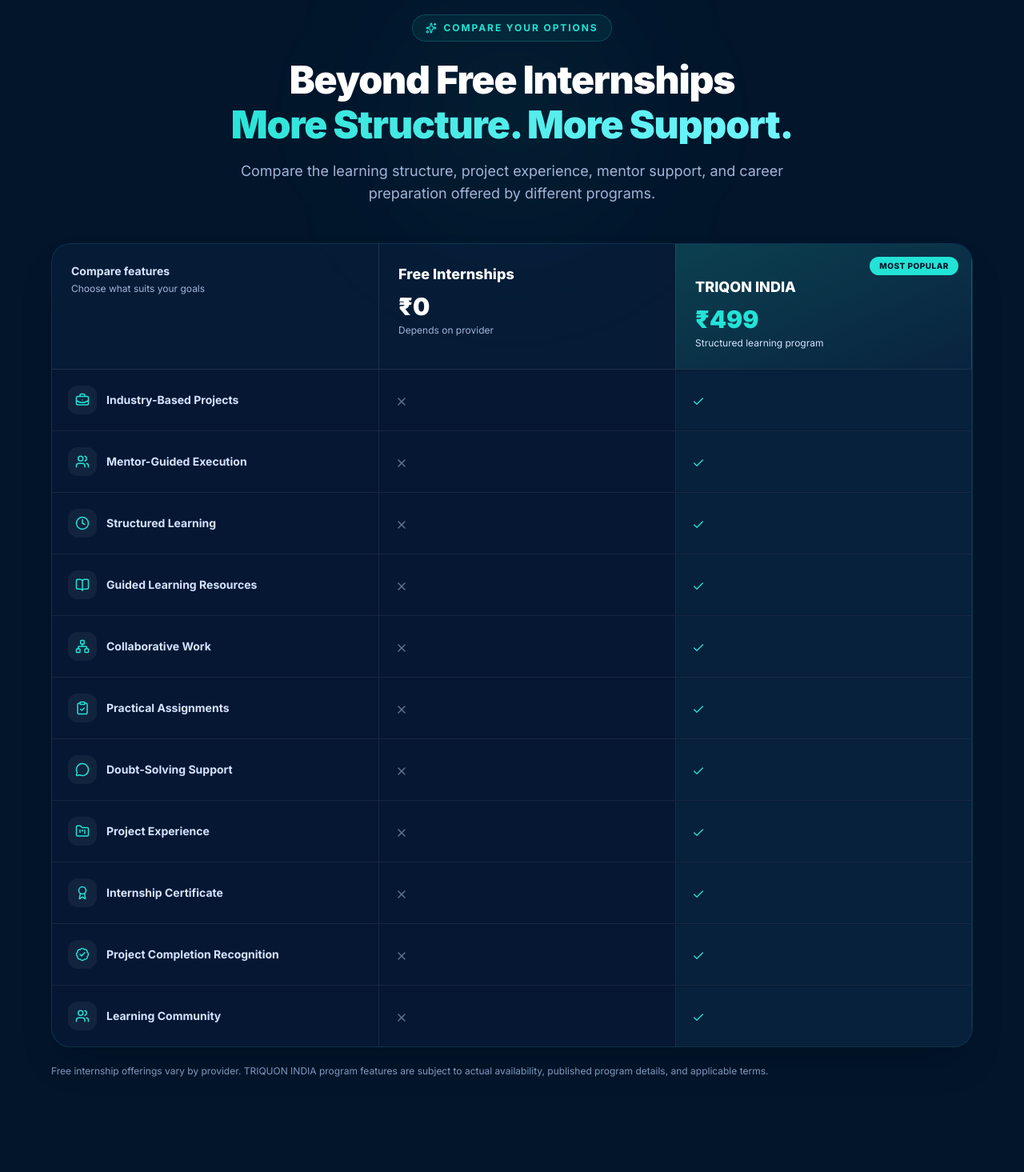
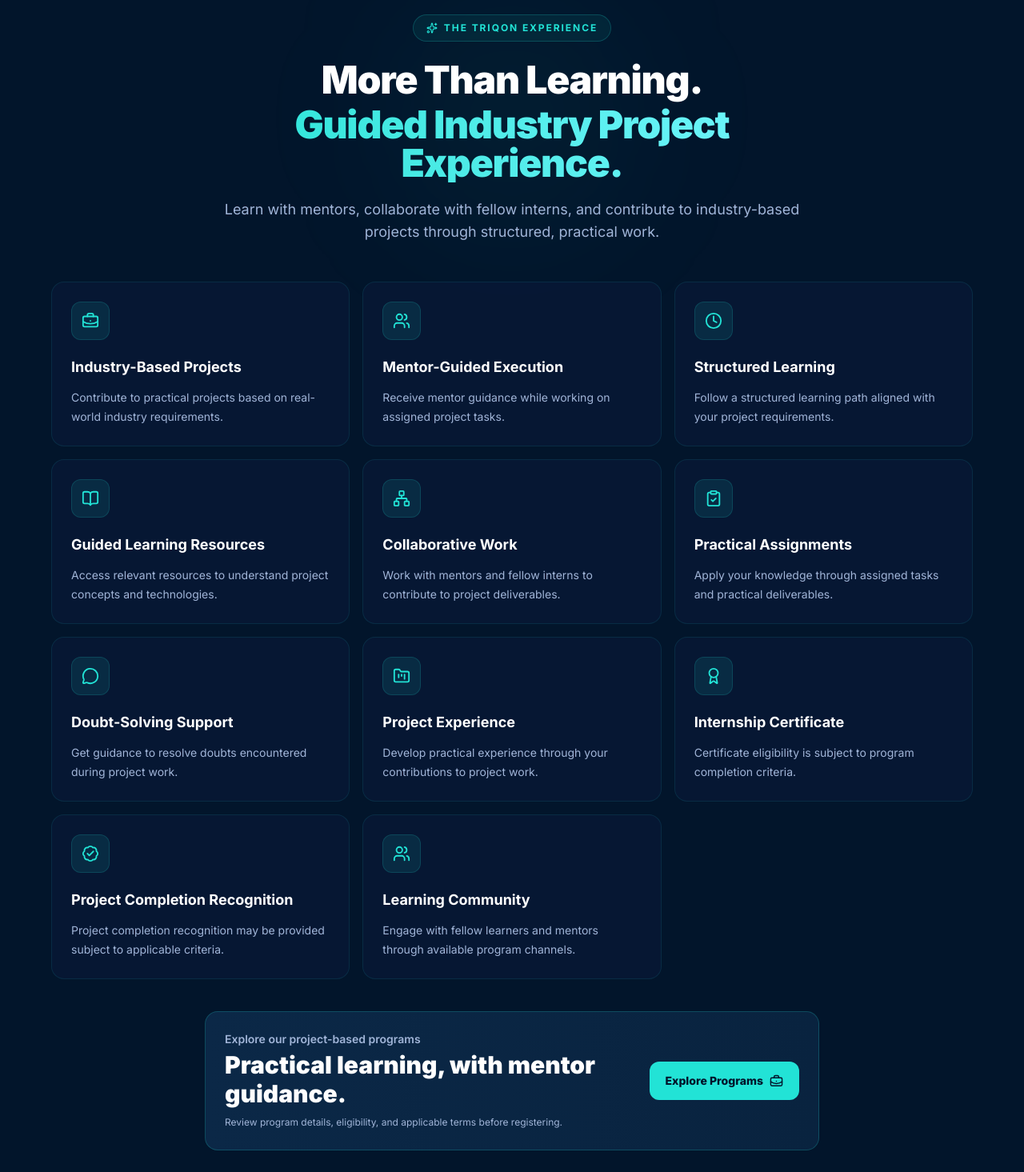
Before and after one commit to Ashutosh-JSL/TRIQON, a Next.js app: page / in a window 1280 px wide. Shown: the part 5580-7045 px from the top of the page at 80% size. Built offline with nearby package versions, Linux system fonts and the light colour scheme.

Commit message:
18-10-2026 updated

```diff
--- a/src/components/Hero/ComparisonSection.tsx
+++ b/src/components/Hero/ComparisonSection.tsx
@@ -1,112 +1,143 @@
-
 "use client";
 
 import { motion } from "framer-motion";
-import { Check, X } from "lucide-react";
+import {
+  BriefcaseBusiness,
+  Users,
+  Clock,
+  BookOpen,
+  Network,
+  ClipboardCheck,
+  MessageCircle,
+  FolderKanban,
+  Award,
+  BadgeCheck,
+} from "lucide-react";
 import { comparisons, fadeUp } from "./hero-data";
 import { SectionLabel } from "./HeroUI";
 
 export default function ComparisonSection() {
   return (
-    <section id="comparison" className="relative bg-[#02152B] px-4 py-20 sm:px-6 sm:py-24">
-      <div className="pointer-events-none absolute left-1/2 top-20 h-72 w-72 -translate-x-1/2 rounded-full bg-[#22E3D6]/5 blur-[100px]" />
+    <section
+      id="comparison"
+      className="relative overflow-hidden bg-[#02152B] px-4 py-16 sm:px-6 sm:py-20 lg:py-24"
+    >
+      {/* Background glow */}
+      <div
+        aria-hidden="true"
+        className="pointer-events-none absolute left-1/2 top-20 h-72 w-72 -translate-x-1/2 rounded-full bg-[#22E3D6]/5 blur-[100px]"
+      />
 
-      <motion.div initial="hidden" whileInView="visible" viewport={{ once: true, amount: 0.2 }} variants={fadeUp} transition={{ duration: 0.6 }} className="relative mx-auto max-w-3xl text-center">
-        <SectionLabel>Compare your options</SectionLabel>
+      {/* Section heading */}
+      <motion.div
+        initial="hidden"
+        whileInView="visible"
+        viewport={{ once: true, amount: 0.2 }}
+        variants={fadeUp}
+        transition={{ duration: 0.6 }}
+        className="relative mx-auto max-w-3xl text-center"
+      >
+        <SectionLabel>THE TRIQON EXPERIENCE</SectionLabel>
+
         <h2 className="mt-6 text-3xl font-black tracking-tight sm:text-4xl lg:text-5xl">
-          Beyond Free Internships
+          More Than Learning.
           <span className="mt-2 block bg-gradient-to-r from-[#22E3D6] to-[#72F7FF] bg-clip-text text-transparent">
-            More Structure. More Support.
+            Guided Industry Project Experience.
           </span>
         </h2>
+
         <p className="mt-5 text-base leading-7 text-[#A1B5D8] sm:text-lg">
-          Compare the learning structure, project experience, mentor support,
-          and career preparation offered by different programs.
+          Learn with mentors, collaborate with fellow interns, and contribute
+          to industry-based projects through structured, practical work.
         </p>
       </motion.div>
 
-      <div className="mx-auto mt-12 max-w-6xl">
-        <div className="sticky top-0 z-30 grid grid-cols-2 gap-3 border-b border-white/10 bg-[#02152B]/95 py-3 backdrop-blur-xl lg:hidden">
-          <div className="rounded-2xl border border-white/10 bg-slate-100 p-4 text-[#10233D]">
-            <p className="text-sm font-bold">Free Internships</p>
-            <p className="mt-1 text-2xl font-black">₹0</p>
-            <p className="mt-1 text-xs text-slate-500">Varies by provider</p>
-          </div>
-          <div className="rounded-2xl border border-[#22E3D6]/50 bg-gradient-to-br from-[#0B4050] to-[#09233F] p-4">
-            <span className="text-[10px] font-extrabold uppercase tracking-wider text-[#22E3D6]">Most Popular</span>
-            <p className="mt-1 text-sm font-bold">TRIQON INDIA</p>
-            <p className="mt-1 text-2xl font-black text-[#22E3D6]">₹499</p>
-          </div>
+      {/* Program benefits */}
+      <div className="relative mx-auto mt-12 grid max-w-6xl gap-4 sm:grid-cols-2 lg:grid-cols-3">
+        {comparisons.map((item, index) => {
+          const Icon = item.icon;
+
+          return (
+            <motion.article
+              key={item.title}
+              initial={{
+                opacity: 0,
+                y: 18,
+              }}
+              whileInView={{
+                opacity: 1,
+                y: 0,
+              }}
+              viewport={{
+                once: true,
+                amount: 0.1,
+              }}
+              transition={{
+                duration: 0.45,
+                delay: (index % 3) * 0.08,
+              }}
+              className="group relative overflow-hidden rounded-2xl border border-[#22E3D6]/10 bg-[rgba(9,24,55,0.75)] p-5 transition-all duration-300 hover:-translate-y-1 hover:border-[#22E3D6]/35 hover:bg-[#0A2340] sm:p-6"
+            >
+              {/* Hover accent */}
+              <div
+                aria-hidden="true"
+                className="absolute inset-x-0 top-0 h-px bg-gradient-to-r from-transparent via-[#22E3D6]/50 to-transparent opacity-0 transition-opacity duration-300 group-hover:opacity-100"
+              />
+
+              <div className="flex h-12 w-12 items-center justify-center rounded-xl border border-[#22E3D6]/15 bg-[#22E3D6]/10 text-[#22E3D6] transition-transform duration-300 group-hover:scale-105">
+                <Icon size={22} />
               </div>
 
-        <div className="mt-5 space-y-4 lg:hidden">
-          {comparisons.map((item, index) => {
-            const Icon = item.icon;
-            return (
-              <motion.article key={item.title} initial="hidden" whileInView="visible" viewport={{ once: true, amount: 0.08 }} variants={fadeUp} transition={{ duration: 0.35, delay: (index % 3) * 0.04 }} className="overflow-hidden rounded-2xl border border-[#22E3D6]/10 bg-[rgba(9,24,55,0.75)]">
-                <div className="flex items-center gap-3 border-b border-white/10 px-4 py-4">
-                  <span className="flex h-9 w-9 items-center justify-center rounded-xl bg-[#22E3D6]/10 text-[#22E3D6]"><Icon size={18} /></span>
-                  <h3 className="text-sm font-bold text-white">{item.title}</h3>
-                </div>
-                <div className="grid grid-cols-2">
-                  <div className="p-4">
-                    <p className="mb-2 flex items-center gap-1.5 text-[10px] font-bold uppercase tracking-wider text-[#A1B5D8]"><X size={13} /> Free</p>
-                    <p className="text-sm leading-6 text-[#A1B5D8]">{item.free}</p>
-                  </div>
-                  <div className="border-l border-[#22E3D6]/15 bg-[#22E3D6]/[0.06] p-4">
-                    <p className="mb-2 flex items-center gap-1.5 text-[10px] font-bold uppercase tracking-wider text-[#22E3D6]"><Check size={13} /> TRIQON</p>
-                    <p className="text-sm font-semibold leading-6 text-[#D4E3FF]">{item.triqon}</p>
-                  </div>
-                </div>
+              <h3 className="mt-5 text-lg font-bold text-white">
+                {item.title}
+              </h3>
+
+              <p className="mt-3 text-sm leading-6 text-[#A1B5D8]">
+                {item.description}
+              </p>
             </motion.article>
           );
         })}
       </div>
 
-        <div className="hidden overflow-hidden rounded-3xl border border-[#22E3D6]/15 bg-[rgba(9,24,55,0.75)] shadow-2xl shadow-black/20 lg:block">
-          <div className="grid grid-cols-[1.1fr_1fr_1fr] border-b border-white/10 bg-[#071C36]/95">
-            <div className="p-6">
-              <p className="text-sm font-bold text-[#D4E3FF]">Compare features</p>
-              <p className="mt-1 text-xs text-[#A1B5D8]">Choose what suits your goals</p>
-            </div>
-            <div className="border-l border-white/10 p-6">
-              <h3 className="text-lg font-extrabold">Free Internships</h3>
-              <p className="mt-2 text-3xl font-black">₹0</p>
-              <p className="mt-1 text-xs text-[#A1B5D8]">Depends on provider</p>
-            </div>
-            <div className="relative border-x border-[#22E3D6]/20 bg-gradient-to-br from-[#0B4050] to-[#09233F] p-6">
-              <span className="absolute right-4 top-4 rounded-full bg-[#22E3D6] px-3 py-1 text-[10px] font-extrabold uppercase tracking-wider text-[#02152B]">Most Popular</span>
-              <h3 className="mt-4 text-lg font-extrabold">TRIQON INDIA</h3>
-              <p className="mt-2 text-3xl font-black text-[#22E3D6]">₹499</p>
-              <p className="mt-1 text-xs text-[#D4E3FF]">Structured learning program</p>
-            </div>
+      {/* Fee information */}
+      <motion.div
+        initial="hidden"
+        whileInView="visible"
+        viewport={{ once: true, amount: 0.2 }}
+        variants={fadeUp}
+        className="relative mx-auto mt-10 flex max-w-3xl flex-col items-center justify-between gap-5 rounded-2xl border border-[#22E3D6]/20 bg-gradient-to-r from-[#0B2847] to-[#09233F] p-6 text-center sm:flex-row sm:text-left"
+      >
+        <div>
+          <p className="text-sm font-semibold text-[#A1B5D8]">
+            Explore our project-based programs
+          </p>
+
+          <p className="mt-1 text-2xl font-black text-white sm:text-3xl">
+            Practical learning, with mentor guidance.
+          </p>
+
+          <p className="mt-2 text-xs leading-5 text-[#A1B5D8]">
+            Review program details, eligibility, and applicable terms before
+            registering.
+          </p>
         </div>
 
-          {comparisons.map((item, index) => {
-            const Icon = item.icon;
-            return (
-              <motion.div key={item.title} initial={{ opacity: 0, y: 10 }} whileInView={{ opacity: 1, y: 0 }} viewport={{ once: true, amount: 0.08 }} transition={{ duration: 0.3, delay: (index % 4) * 0.035 }} className={`grid grid-cols-[1.1fr_1fr_1fr] ${index !== comparisons.length - 1 ? "border-b border-white/[0.07]" : ""}`}>
-                <div className="flex items-center gap-3 p-5">
-                  <span className="flex h-9 w-9 shrink-0 items-center justify-center rounded-xl bg-white/[0.05] text-[#22E3D6]"><Icon size={18} /></span>
-                  <span className="text-sm font-bold text-[#D4E3FF]">{item.title}</span>
-                </div>
-                <div className="flex items-center border-l border-white/[0.07] p-5">
-                  <div className="flex items-start gap-2.5"><X size={16} className="mt-1 shrink-0 text-slate-500" /><p className="text-sm leading-6 text-[#A1B5D8]">{item.free}</p></div>
-                </div>
-                <div className="flex items-center border-x border-[#22E3D6]/10 bg-[#22E3D6]/[0.045] p-5">
-                  <div className="flex items-start gap-2.5"><Check size={16} className="mt-1 shrink-0 text-[#22E3D6]" /><p className="text-sm font-semibold leading-6 text-[#D4E3FF]">{item.triqon}</p></div>
-                </div>
+        <a
+          href="/contact"
+          className="inline-flex min-h-12 shrink-0 items-center justify-center gap-2 rounded-xl bg-[#22E3D6] px-5 py-3 text-sm font-extrabold text-[#02152B] transition hover:bg-[#72F7FF] active:scale-[0.98]"
+        >
+          Explore Programs
+          <BriefcaseBusiness size={17} />
+        </a>
       </motion.div>
-            );
-          })}
-        </div>
 
-        <p className="mt-5 text-xs leading-5 text-[#8198BD]">
-          Free internship offerings vary by provider. TRIQUON INDIA program
-          features are subject to actual availability, published program details,
-          and applicable terms.
+      <p className="relative mx-auto mt-6 max-w-3xl text-center text-xs leading-5 text-[#8198BD]">
+        Program features and learning resources are subject to availability
+        and published program details. Certificate eligibility is subject
+        to applicable completion criteria. Employment and PPO are not
+        guaranteed.
       </p>
-      </div>
     </section>
   );
 }
```
Lines whose indentation alone changed are shown as unchanged.
